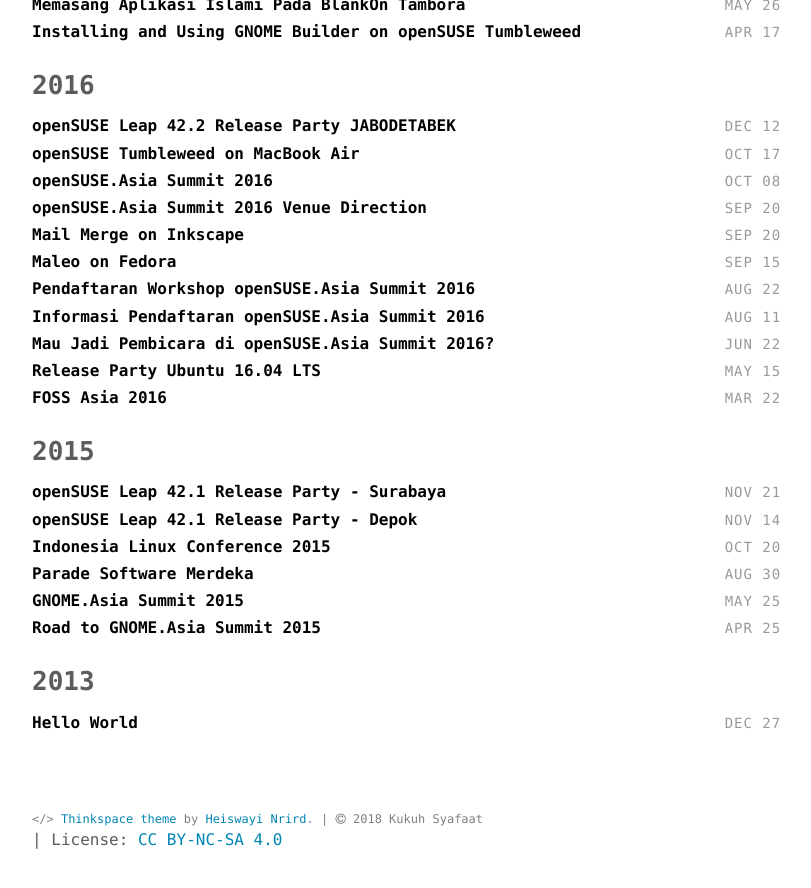
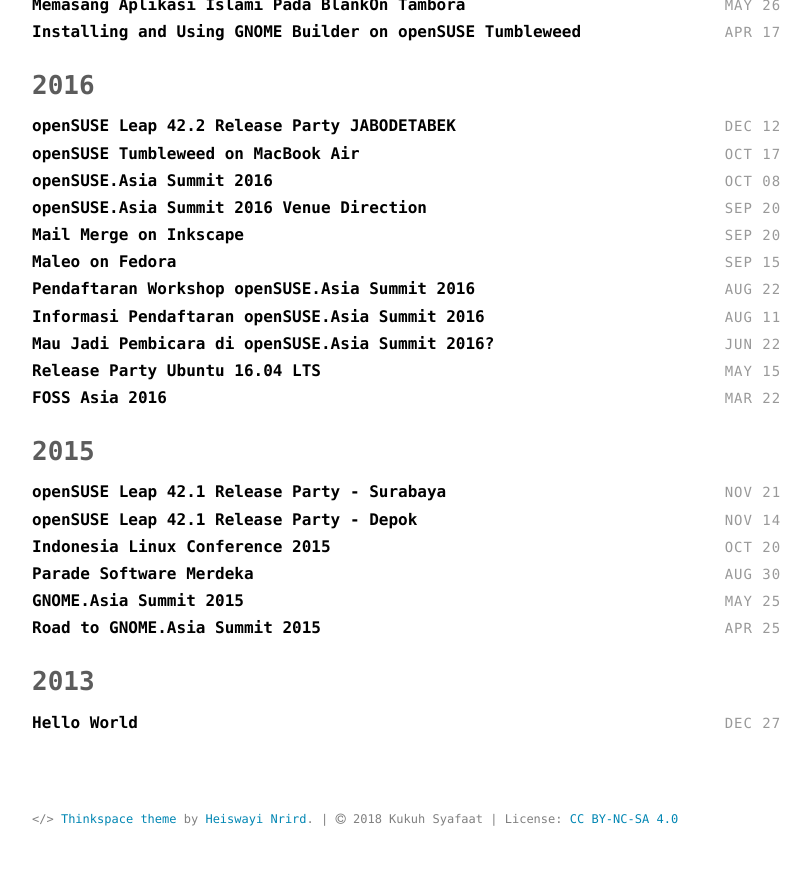
Before and after one commit to cho2/cho2.github.io, a Jekyll site: the page built from index.html, in a window 1280 px wide and 900 px high, scrolled down 1309 px. Shown: the top 888 px of the window, without its empty margins (232-1043 px from the left). Built offline with Jekyll 4.4.1, drawn with Linux system fonts in a browser that asks for light colours.

Commit message:
fix footer

```diff
--- a/_includes/footer.html
+++ b/_includes/footer.html
@@ -1,5 +1,5 @@
 <footer class="site-footer">
   <div class="container">
-    <small class="block">&lt;/&gt; <a href="http://github.com/heiswayi/thinkspace" title="a minimalist Jekyll theme for technical writing">Thinkspace theme</a> by <a href="http://heiswayi.github.io">Heiswayi Nrird</a>. | <i class="fa fa-copyright"></i> {{ site.time | date: '%Y' }} {{ site.author.name }}</small> | License: <a href="https://creativecommons.org/licenses/by-nc-sa/4.0/">CC BY-NC-SA 4.0</a>
+    <small class="block">&lt;/&gt; <a href="http://github.com/heiswayi/thinkspace" title="a minimalist Jekyll theme for technical writing">Thinkspace theme</a> by <a href="http://heiswayi.github.io">Heiswayi Nrird</a>. | <i class="fa fa-copyright"></i> {{ site.time | date: '%Y' }} {{ site.author.name }} | License: <a href="https://creativecommons.org/licenses/by-nc-sa/4.0/">CC BY-NC-SA 4.0</a></small>
   </div>
 </footer>
```
